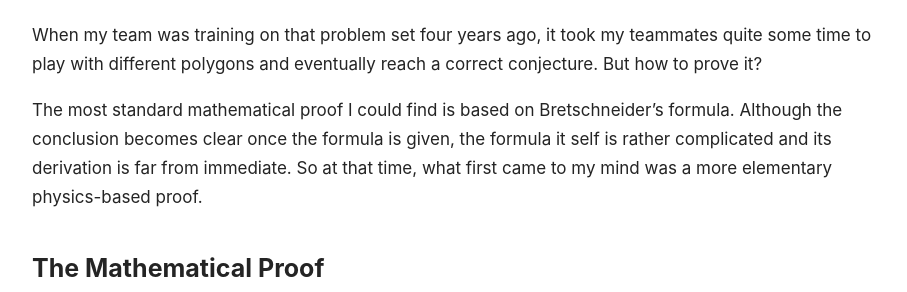
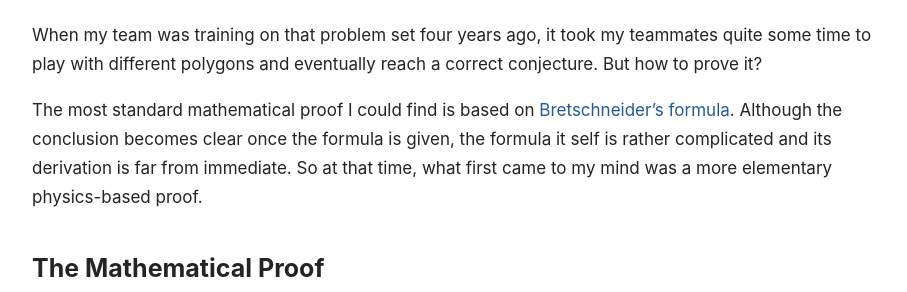
Before and after one commit to relyt871/relyt871.github.io, a Jekyll site: the page built from _posts/2026-07-10-When-does-a-polygon-reach-the-maximum-size.md, in a window 1280 px wide and 900 px high, scrolled down 591 px. Shown: the part 160-452 px from the top of the window, without its empty margins (83-990 px from the left). Built offline with Jekyll 4.4.1, drawn with Linux system fonts in a browser that asks for light colours; Markdown is read by kramdown in place of the engine named in the settings; a script that is not in the unit is left out; comment, search, counter and statistics services are not loaded; part of the change alters nothing that is shown.

```diff
--- a/_posts/2026-07-10-When-does-a-polygon-reach-the-maximum-size.md
+++ b/_posts/2026-07-10-When-does-a-polygon-reach-the-maximum-size.md
@@ -26,7 +26,7 @@ For example, if $n=4$ and all four sides have the same length, then the maximum
 
 When my team was training on that problem set four years ago, it took my teammates quite some time to play with different polygons and eventually reach a correct conjecture. But how to prove it?
 
-The most standard mathematical proof I could find is based on Bretschneider's formula. Although the conclusion becomes clear once the formula is given, the formula it self is rather complicated and its derivation is far from immediate. So at that time, what first came to my mind was a more elementary physics-based proof.
+The most standard mathematical proof I could find is based on [Bretschneider's formula](https://en.wikipedia.org/wiki/Bretschneider%27s_formula). Although the conclusion becomes clear once the formula is given, the formula it self is rather complicated and its derivation is far from immediate. So at that time, what first came to my mind was a more elementary physics-based proof.
 
 
 
```
